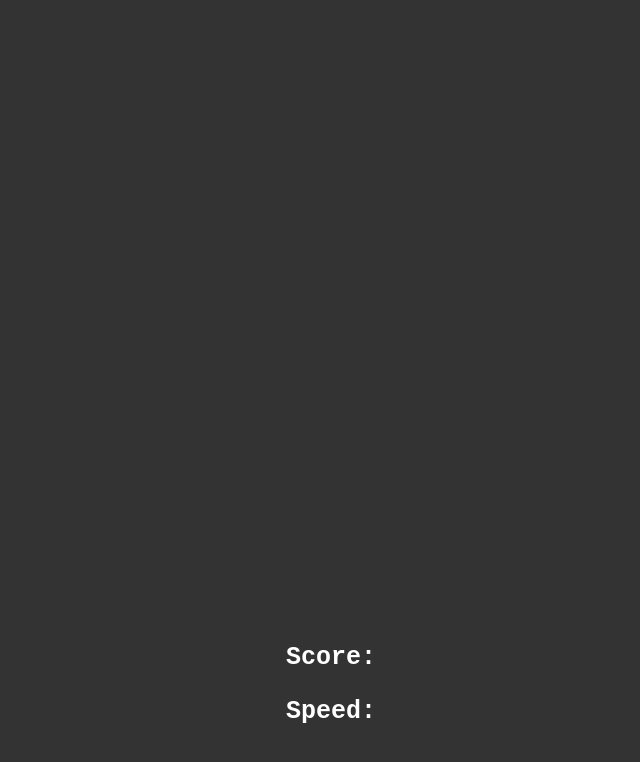
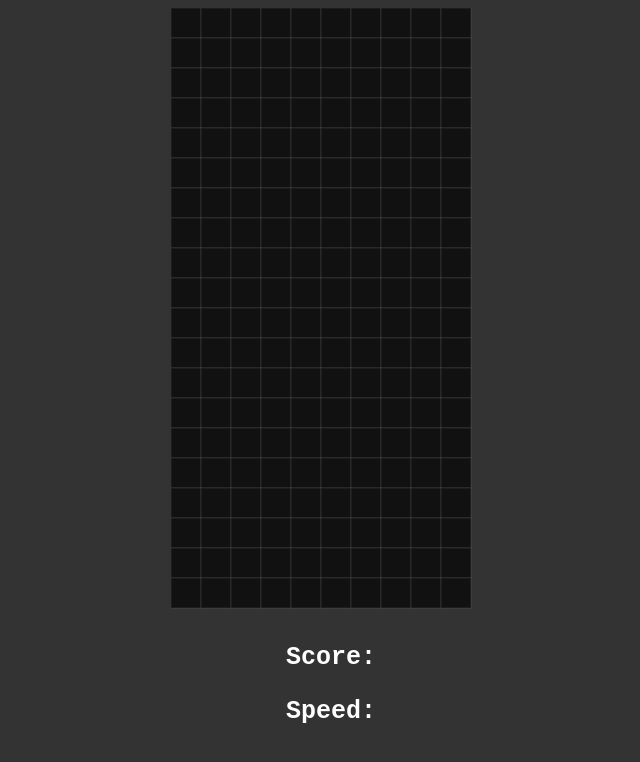
Before and after one commit to konivan/Tetris, a website: page main/index.html in a window 1280 px wide. Shown: the whole page, without its empty margins (309-949 px from the left). Drawn offline with Linux system fonts and the light colour scheme.

Commit message:
add drawBoard functions

```diff
--- a/main/functions.js
+++ b/main/functions.js
@@ -0,0 +1,20 @@
+function drawBoard() {
+  for (let currentRow = 0; currentRow < row; currentRow++) {
+    for(let currentCol = 0; currentCol < col; currentCol++) {
+      const currentSquareColor = board[currentRow][currentCol];
+      drawSquare(currentRow, currentCol, currentSquareColor);
+    };
+  };
+};
+
+
+function drawSquare(y, x, color) {
+  ctx.fillStyle = color;
+  ctx.fillRect(x * squares, y * squares, squares, squares);
+
+  if (color == defaultColor) {
+    ctx.strokeStyle = defaultBorder;
+  };
+
+  ctx.strokeRect(x * squares, y * squares, squares, squares);
+}
--- a/main/game.js
+++ b/main/game.js
@@ -0,0 +1,21 @@
+const cvs = document.getElementById('tetris');
+const ctx = cvs.getContext('2d');
+const scoreElement = document.getElementById('score');
+const speedElement = document.getElementById('speed');
+
+const row = 20;
+const col = 10;
+const squares = 30;
+const defaultColor = "#111111";
+const defaultBorder = "rgba(255,255,255,0.1)";
+
+
+let board = [];
+for (let currentRow = 0; currentRow < row; currentRow++) {
+  board[currentRow] = [];
+  for(let currentCol = 0; currentCol < col; currentCol++) {
+    board[currentRow][currentCol] = defaultColor;
+  };
+};
+
+drawBoard();
--- a/main/index.html
+++ b/main/index.html
@@ -35,5 +35,9 @@
       Speed: <span id="speed"></span>
     </p>
   </div>
+  <script src="./functions.js"></script>
+  <script src="./game.js"></script>
+  <script src="./piece.js"></script>
+  <script src="./tetromino.js"></script>
 </body>
 </html>
```
